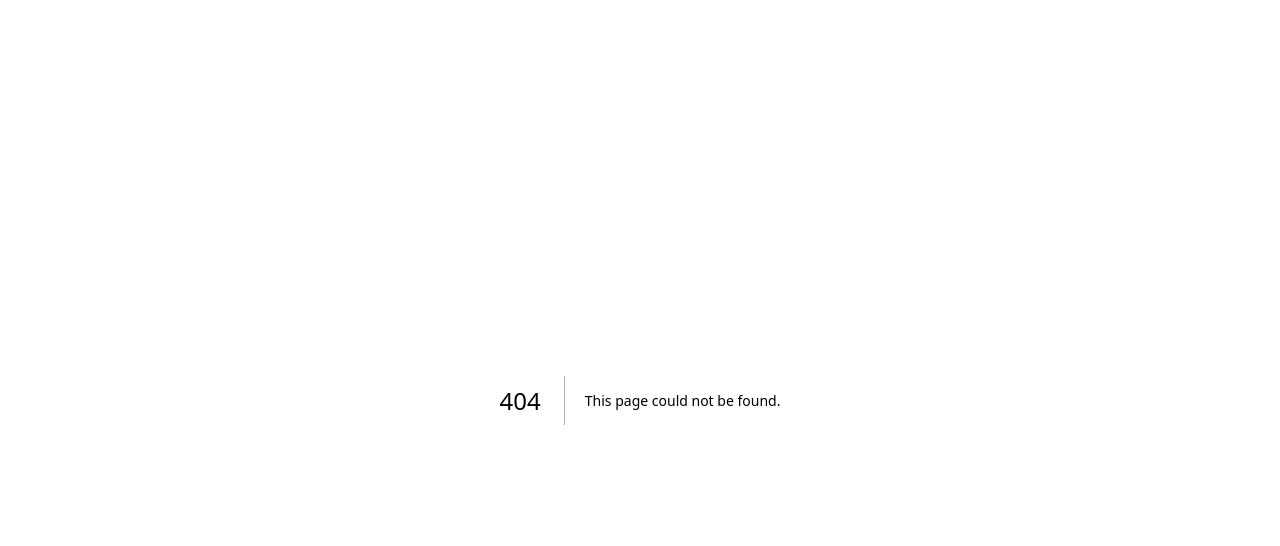
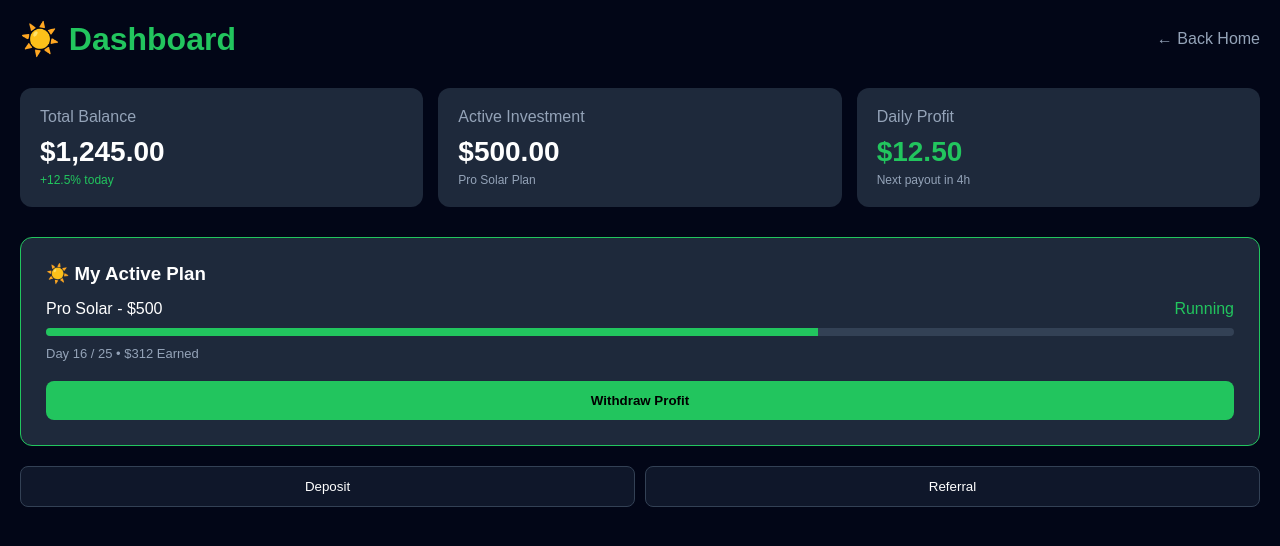
Before and after one commit to CryptolordUg/solarai-capital-usa, a Next.js app: page /dashboard in a window 1280 px wide. Before the commit this address had no page. Shown: the top 546 px of the page. Built offline with nearby package versions, Linux system fonts and the light colour scheme.

Commit message:
Create page.tsx

```diff
--- /dev/null
+++ b/app/dashboard/page.tsx
@@ -0,0 +1,47 @@
+export default function Dashboard() {
+  return (
+    <div style={{fontFamily:'Arial', background:'#020617', color:'white', minHeight:'100vh', padding:'20px'}}>
+      <header style={{display:'flex', justifyContent:'space-between', alignItems:'center', marginBottom:'30px'}}>
+        <h1 style={{color:'#22c55e'}}>☀️ Dashboard</h1>
+        <a href="/" style={{color:'#94a3b8', textDecoration:'none'}}>← Back Home</a>
+      </header>
+
+      {/* STATS */}
+      <div style={{display:'grid', gridTemplateColumns:'repeat(auto-fit, minmax(200px, 1fr))', gap:'15px', marginBottom:'30px'}}>
+        <div style={{background:'#1e293b', padding:'20px', borderRadius:'12px'}}>
+          <p style={{color:'#94a3b8'}}>Total Balance</p>
+          <h2 style={{fontSize:'28px', marginTop:'10px'}}>$1,245.00</h2>
+          <p style={{color:'#22c55e', fontSize:'12px', marginTop:'5px'}}>+12.5% today</p>
+        </div>
+        <div style={{background:'#1e293b', padding:'20px', borderRadius:'12px'}}>
+          <p style={{color:'#94a3b8'}}>Active Investment</p>
+          <h2 style={{fontSize:'28px', marginTop:'10px'}}>$500.00</h2>
+          <p style={{color:'#94a3b8', fontSize:'12px', marginTop:'5px'}}>Pro Solar Plan</p>
+        </div>
+        <div style={{background:'#1e293b', padding:'20px', borderRadius:'12px'}}>
+          <p style={{color:'#94a3b8'}}>Daily Profit</p>
+          <h2 style={{fontSize:'28px', marginTop:'10px', color:'#22c55e'}}>$12.50</h2>
+          <p style={{color:'#94a3b8', fontSize:'12px', marginTop:'5px'}}>Next payout in 4h</p>
+        </div>
+      </div>
+
+      {/* ACTIVE PLAN */}
+      <div style={{background:'#1e293b', padding:'25px', borderRadius:'12px', border:'1px solid #22c55e'}}>
+        <h3 style={{marginBottom:'15px'}}>☀️ My Active Plan</h3>
+        <div style={{display:'flex', justifyContent:'space-between', marginBottom:'10px'}}>
+          <span>Pro Solar - $500</span><span style={{color:'#22c55e'}}>Running</span>
+        </div>
+        <div style={{background:'#334155', height:'8px', borderRadius:'10px', overflow:'hidden'}}>
+          <div style={{background:'#22c55e', width:'65%', height:'100%'}}></div>
+        </div>
+        <p style={{marginTop:'10px', color:'#94a3b8', fontSize:'13px'}}>Day 16 / 25 • $312 Earned</p>
+        <button style={{marginTop:'20px', background:'#22c55e', color:'black', border:'none', padding:'12px 25px', borderRadius:'8px', fontWeight:'bold', width:'100%'}}>Withdraw Profit</button>
+      </div>
+
+      <div style={{marginTop:'20px', display:'flex', gap:'10px'}}>
+        <button style={{flex:1, background:'#0f172a', color:'white', border:'1px solid #334155', padding:'12px', borderRadius:'8px'}}>Deposit</button>
+        <button style={{flex:1, background:'#0f172a', color:'white', border:'1px solid #334155', padding:'12px', borderRadius:'8px'}}>Referral</button>
+      </div>
+    </div>
+  );
+}
```
